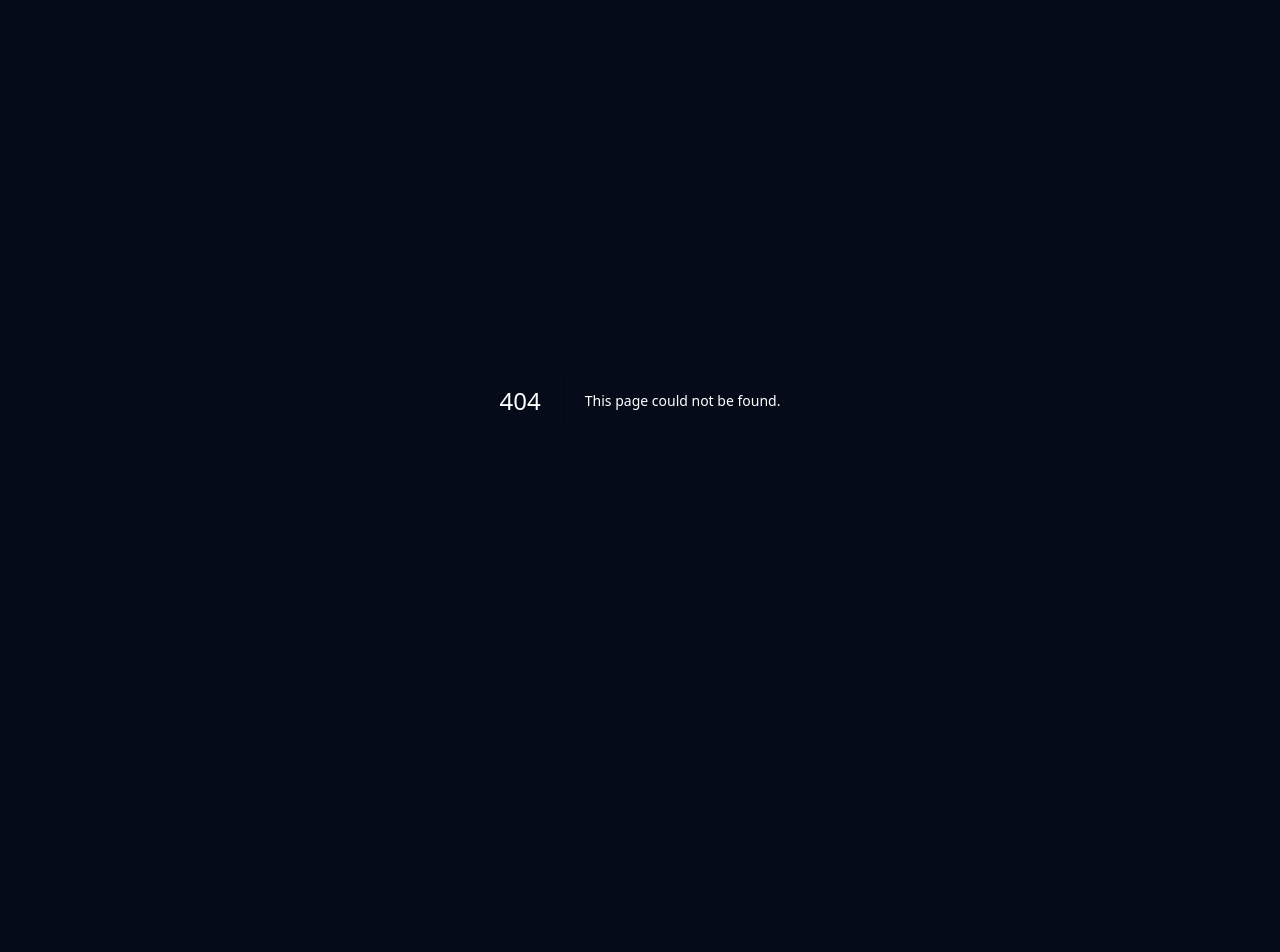
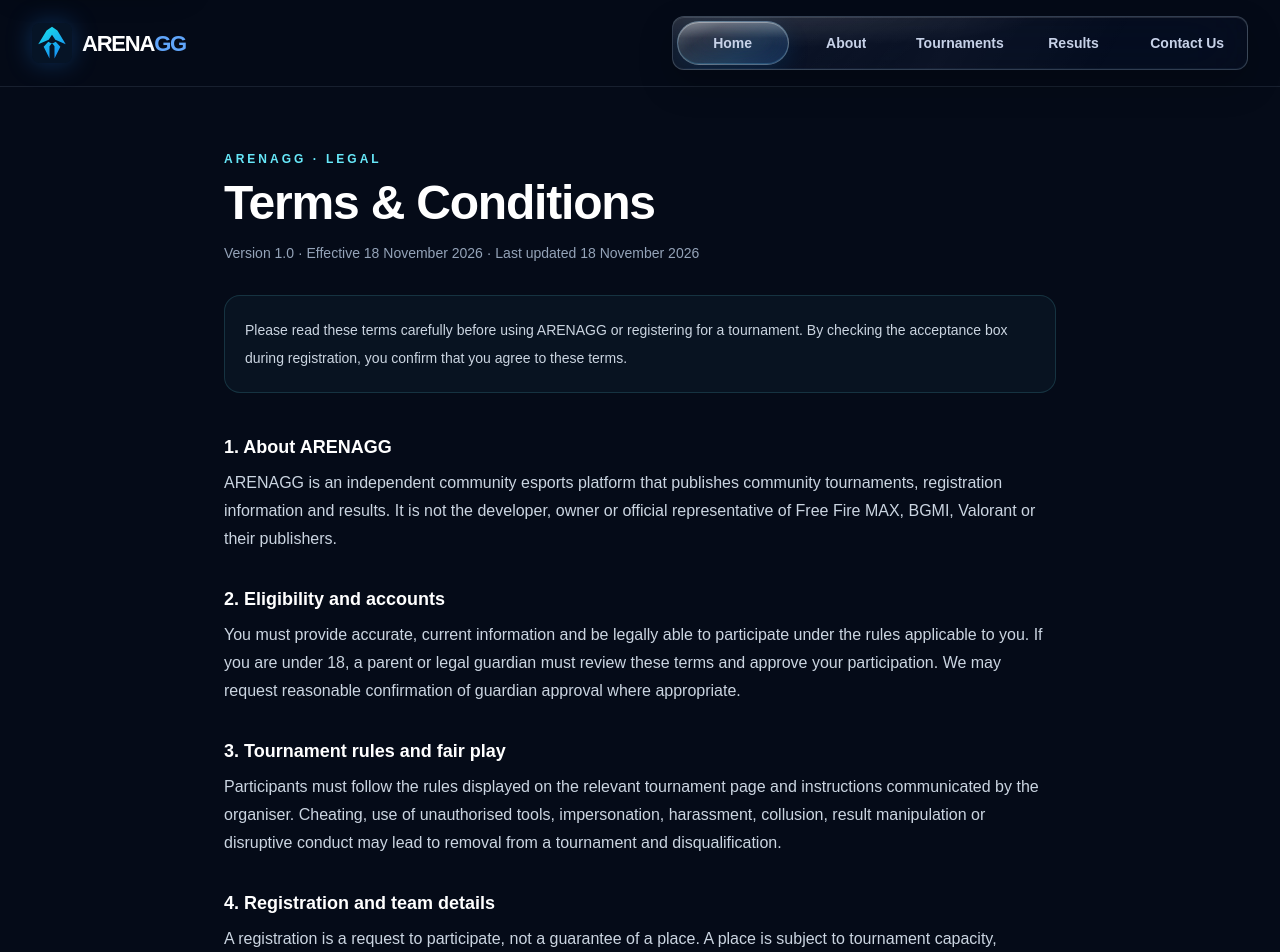
Before and after one commit to MDNOMAANKHAN/arenagg-tournament-app, a Next.js app: page /terms in a window 1280 px wide. Before the commit this address had no page. Shown: the top 952 px of the page. Before the commit the page ends 800 px from the top, so only its background shows below. Built offline with nearby package versions, Linux system fonts and the light colour scheme.

Commit message:
Add ARENAGG terms and conditions page

```diff
--- /dev/null
+++ b/src/app/(site)/terms/page.tsx
@@ -0,0 +1,48 @@
+import type { Metadata } from "next";
+import Link from "next/link";
+
+export const metadata: Metadata = {
+  title: "Terms & Conditions",
+  description: "Terms governing use of the ARENAGG community esports platform and tournament participation.",
+  alternates: { canonical: "/terms" },
+};
+
+const sections = [
+  ["1. About ARENAGG", "ARENAGG is an independent community esports platform that publishes community tournaments, registration information and results. It is not the developer, owner or official representative of Free Fire MAX, BGMI, Valorant or their publishers."],
+  ["2. Eligibility and accounts", "You must provide accurate, current information and be legally able to participate under the rules applicable to you. If you are under 18, a parent or legal guardian must review these terms and approve your participation. We may request reasonable confirmation of guardian approval where appropriate."],
+  ["3. Tournament rules and fair play", "Participants must follow the rules displayed on the relevant tournament page and instructions communicated by the organiser. Cheating, use of unauthorised tools, impersonation, harassment, collusion, result manipulation or disruptive conduct may lead to removal from a tournament and disqualification."],
+  ["4. Registration and team details", "A registration is a request to participate, not a guarantee of a place. A place is subject to tournament capacity, eligibility, accurate team details and any organiser verification. Do not submit another person's personal information unless you have permission to do so."],
+  ["5. Entry fees and payments", "Where an entry fee applies, the amount and payment instructions should be shown on the tournament page. Payment proof may be reviewed manually by the organiser. A submitted screenshot or payment reference does not itself mean payment has been verified or a registration approved. Any refund, cancellation or rescheduling arrangement will be communicated for the relevant tournament and must comply with applicable law."],
+  ["6. Prizes and results", "Prize details, eligibility, scoring and distribution arrangements must be stated in the relevant tournament announcement. Results may be reviewed before publication. ARENAGG does not guarantee a prize unless the organiser has expressly confirmed it and the participant has met the published requirements."],
+  ["7. Cancellations and changes", "The organiser may modify schedules, formats, eligibility requirements or cancel a tournament where reasonably necessary, including for technical issues, insufficient participation, safety, suspected misconduct or circumstances outside its control. Material changes will be communicated through available platform channels."],
+  ["8. Acceptable use", "You must not misuse the website, attempt unauthorised access, interfere with its operation, upload malicious content, abuse registration or contact channels, or use the platform for unlawful activity."],
+  ["9. Platform availability and third parties", "The website and tournament services are provided on an as-available basis. We aim to keep information accurate and services reliable but cannot promise uninterrupted access. Game publishers, payment providers, hosting providers and communication platforms operate independently under their own terms."],
+  ["10. Liability", "To the extent permitted by applicable law, ARENAGG is not responsible for indirect loss arising from use of the platform, third-party services, network interruptions or events outside our reasonable control. Nothing in these terms excludes rights or liability that cannot legally be excluded."],
+  ["11. Privacy", "Personal information is handled as described in our Privacy Policy. Please read it before submitting registration details."],
+  ["12. Changes and contact", "We may update these terms when the platform or applicable requirements change. The current version and effective date will be shown on this page. For questions, use the Contact & Support page or call 7330804540."],
+];
+
+export default function TermsPage() {
+  return (
+    <main className="mx-auto w-full max-w-4xl px-4 py-12 sm:px-8 sm:py-16">
+      <p className="text-xs font-bold uppercase tracking-[0.25em] text-cyan-300">ARENAGG · Legal</p>
+      <h1 className="mt-3 text-3xl font-black tracking-tight text-white sm:text-5xl">Terms & Conditions</h1>
+      <p className="mt-4 text-sm text-slate-400">Version 1.0 · Effective 18 November 2026 · Last updated 18 November 2026</p>
+      <div className="mt-8 rounded-2xl border border-cyan-300/15 bg-cyan-300/[0.04] p-5 text-sm leading-7 text-slate-300">
+        Please read these terms carefully before using ARENAGG or registering for a tournament. By checking the acceptance box during registration, you confirm that you agree to these terms.
+      </div>
+      <div className="mt-10 space-y-8">
+        {sections.map(([heading, body]) => (
+          <section key={heading}>
+            <h2 className="text-lg font-bold text-white">{heading}</h2>
+            <p className="mt-2 leading-7 text-slate-300">{body}</p>
+          </section>
+        ))}
+      </div>
+      <p className="mt-10 border-t border-white/10 pt-6 text-sm leading-6 text-slate-400">
+        This is a general platform policy draft, not legal advice. Have the final wording reviewed by a qualified lawyer in India before relying on it for commercial or legal protection.
+      </p>
+      <Link href="/privacy" className="mt-5 inline-flex font-semibold text-cyan-300 hover:text-white">Read the Privacy Policy →</Link>
+    </main>
+  );
+}
```
